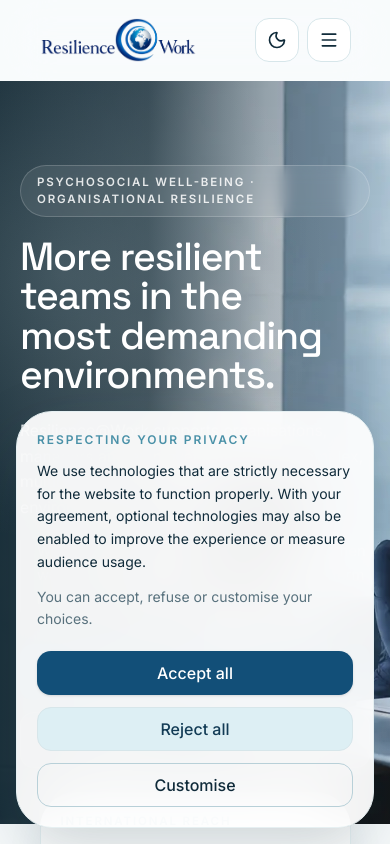
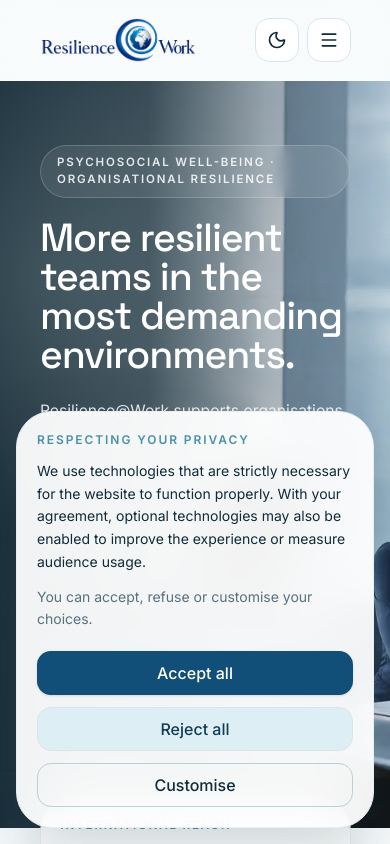
Before and after one commit to OpenWork-NCE/resilience-work, a Next.js app: page /en in a window 390 px wide. Shown: the top 844 px of the page. Built offline with nearby package versions, Linux system fonts and the light colour scheme.

Commit message:
Fix: Bottom alignment hero

```diff
--- a/src/components/home/hero-section.tsx
+++ b/src/components/home/hero-section.tsx
@@ -34,8 +34,8 @@ export function HeroSection({ locale }: HeroSectionProps) {
       <div className="absolute inset-0 bg-[radial-gradient(circle_at_16%_26%,rgba(221,241,244,0.16),transparent_42%)] dark:bg-[radial-gradient(circle_at_16%_26%,rgba(109,175,192,0.18),transparent_42%)]" />
 
       <Container size="wide" className="relative z-10 w-full pb-14 pt-16 sm:pb-18 sm:pt-18 lg:pb-24 lg:pt-20">
-        <div className="mx-auto grid w-full max-w-[80rem] items-end gap-10 xl:grid-cols-[minmax(0,1fr)_16rem] xl:gap-8">
-          <div className="max-w-[min(44rem,100%)]">
+        <div className="mx-auto grid w-full max-w-[78rem] items-end gap-10 px-5 sm:px-6 xl:px-7 xl:grid-cols-[minmax(0,1fr)_16rem] xl:gap-8">
+          <div className="min-w-0 max-w-[min(44rem,100%)]">
             <AnimatedSection>
               <p className="mb-5 inline-flex rounded-full border border-[rgba(255,255,255,0.18)] bg-[rgba(255,255,255,0.08)] px-4 py-2 font-[family:var(--font-accent)] text-[0.72rem] font-semibold uppercase tracking-[0.16em] text-white/86 backdrop-blur-sm">
                 {hero.eyebrow[locale]}
@@ -43,7 +43,7 @@ export function HeroSection({ locale }: HeroSectionProps) {
             </AnimatedSection>
 
             <AnimatedSection delay={0.06}>
-              <h1 className="max-w-[15ch] font-display text-[clamp(2.45rem,9vw,4rem)] font-medium leading-[1] text-white text-balance sm:text-[clamp(3.15rem,5.8vw,4.35rem)] sm:leading-[0.98] lg:text-[clamp(3.75rem,5vw,5rem)] lg:leading-[0.93]">
+              <h1 className="max-w-full text-pretty break-words font-display text-[clamp(2.45rem,9vw,4rem)] font-medium leading-[1] text-white sm:max-w-[15ch] sm:text-[clamp(3.15rem,5.8vw,4.35rem)] sm:leading-[0.98] lg:text-[clamp(3.75rem,5vw,5rem)] lg:leading-[0.93]">
                 {hero.title[locale]}
               </h1>
             </AnimatedSection>
@@ -62,12 +62,12 @@ export function HeroSection({ locale }: HeroSectionProps) {
 
             <AnimatedSection delay={0.24}>
               <div className="mt-8 flex flex-col gap-3 sm:flex-row sm:flex-wrap">
-                <Link href={primaryCta.href}>
+                <Link href={primaryCta.href} className="block w-full sm:w-auto">
                   <Button size="lg" className="w-full sm:w-auto" rightIcon={<ArrowRight className="h-4 w-4" />}>
                     {primaryCta.label}
                   </Button>
                 </Link>
-                <Link href={secondaryCta.href}>
+                <Link href={secondaryCta.href} className="block w-full sm:w-auto">
                   <Button
                     variant="secondary"
                     size="lg"
```
